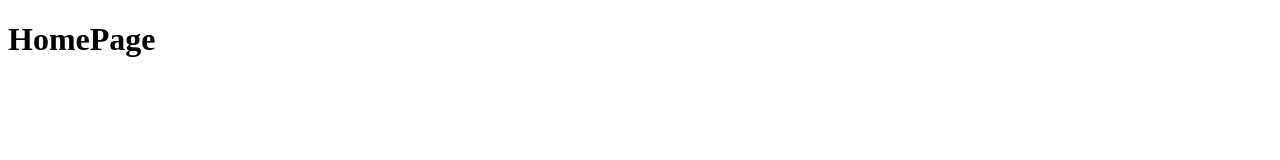
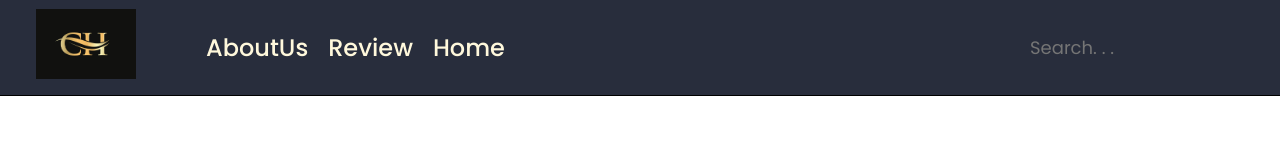
Before and after one commit to proiecte/christianBooksReviews, a website: page src/homepage.html in a window 1280 px wide. Drawn offline with Linux system fonts and the light colour scheme.

Commit message:
I maded a navbar

```diff
--- a/src/homepage.html
+++ b/src/homepage.html
@@ -1,12 +1,30 @@
 <!DOCTYPE html>
 <html lang="en">
+
   <head>
     <meta charset="UTF-8" />
     <meta http-equiv="X-UA-Compatible" content="IE=edge" />
     <meta name="viewport" content="width=device-width, initial-scale=1.0" />
+    <link rel="stylesheet" href="./review.css">
     <title>HomePage</title>
   </head>
+
   <body>
-    <h1>HomePage</h1>
+    <!-- <h1>HomePage</h1> -->
+
+    <!-- NAVBAR -->
+    <nav class="container">
+      <!-- navbar-items -->
+      <div class="navbar-items">
+        <div class="logo">
+          <img src="./img/chlogo.png" alt="">
+        </div>
+        <div class="item">AboutUs</div>
+        <div class="item">Review</div>
+        <div class="item">Home</div>
+        <input class="search" type="search" placeholder="Search. . ." id="">
+      </div>
+    </nav>
   </body>
+
 </html>
--- /dev/null
+++ b/src/review.css
@@ -0,0 +1,93 @@
+@import url('https://fonts.googleapis.com/css2?family=Poppins:wght@300;400;500;600;700;800;900&display=swap');
+
+:root {
+    --bg-body: #363945;
+    --bg-cl-one: #5f656b;
+    --bg-cl-tow: #282d3c;
+    --cl-one: #fff8dc;
+    --cl-tow: #a58250;
+}
+
+* {
+    margin: 0;
+    padding: 0;
+    box-sizing: border-box;
+    font-family: 'Poppins', sans-serif;
+}
+
+body {
+    display: flex;
+    justify-content: center;
+    align-items: center;
+}
+
+.container {
+    display: flex;
+    position: absolute;
+    background: var(--bg-cl-tow);
+    width: 100%;
+    min-height: 6rem;
+    left: 0;
+    top: 0;
+    border-bottom: 1px solid black
+}
+
+.navbar-items {
+    display: flex;
+    justify-content: center;
+    align-items: center;
+    flex-direction: row;
+    gap: 20px;
+    color: var(--cl-one);
+    margin-left: 3.5rem;
+}
+
+.item {
+    position: relative;
+    font-weight: 500;
+    font-size: 24px;
+    cursor: pointer;
+    left: 30px;
+    transition: 0.3s ease-out;
+}
+
+.navbar-items .item:hover {
+    color: var(--cl-tow);
+}
+
+img {
+    position: relative;
+    width: 100px;
+    left: -20px;
+}
+
+span {
+    font-family: "Satisfy", cursive;
+    font-size: 40px;
+    color: var(--cl-tow)
+}
+
+input {
+    position: absolute;
+    right: 0;
+    margin-right: 10px;
+    border: none;
+    outline: none;
+    background: none;
+}
+
+.search {
+    width: 250px;
+    height: 30px;
+    padding: 10px;
+    color: var(--cl-one);
+    font-size: 18px;
+    transition: 0.3s;
+}
+
+.search:focus {
+    width: 320px;
+    height: 40px;
+    color: var(--cl-tow);
+    box-shadow: 0 5px 10px black;
+}
```
Also changed, not shown: src/review.html (+5 -0 lines), src/img/chlogo.png (added), src/review.scss (deleted).
